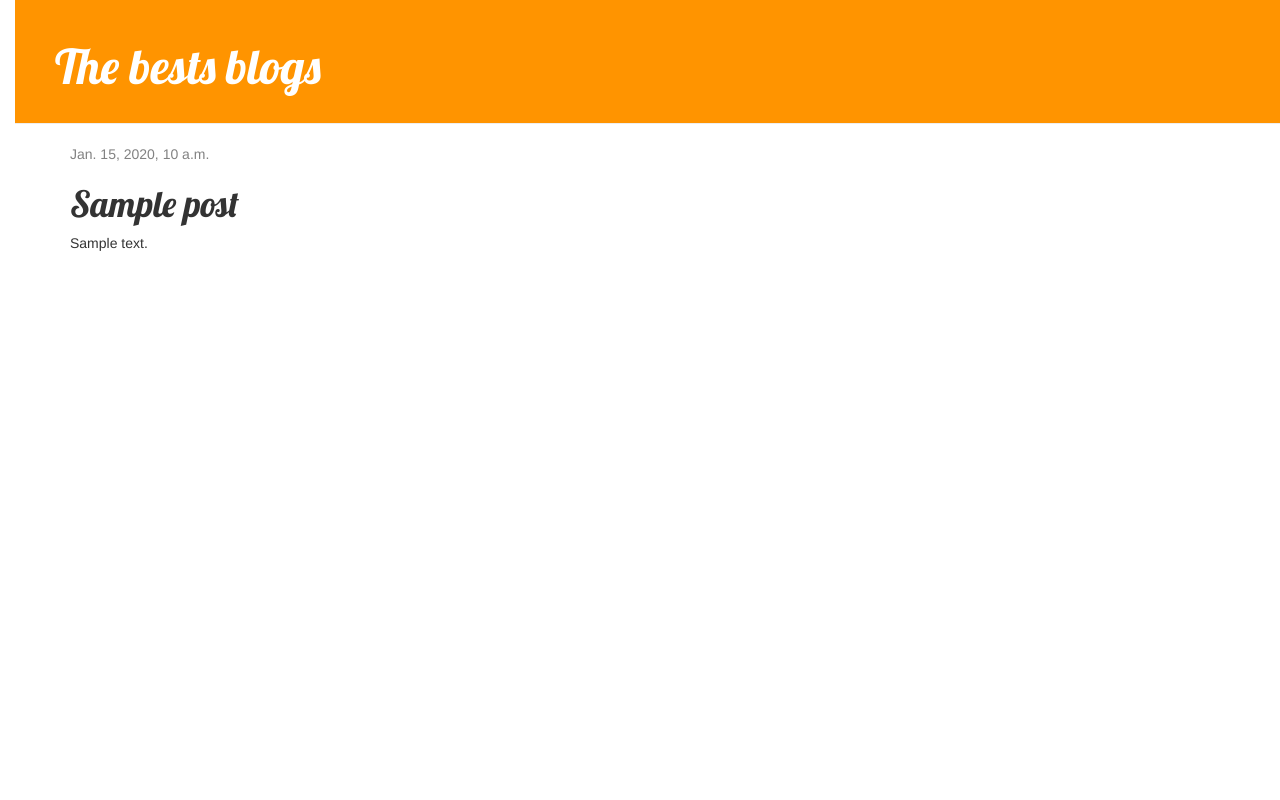
After one commit to rodrigob1991/my-first-blog, a Django app: template blog/templates/blog/post_detail.html in a window 1280 px wide. The commit adds this page. Run offline with Django 3.2, Linux system fonts and the light colour scheme; the template is opened without the code that fills it: most values are stand-ins (such as "Sample title", 1, 10 or a date in 2020); some libraries are stand-ins or nearby versions.

Commit message:
Added view, template for detailed blog post as well as css for the site.

```diff
--- /dev/null
+++ b/blog/static/css/blog.css
@@ -0,0 +1,55 @@
+h1 a {
+	color: green;
+	font-family: 'Lobster';
+}
+
+body {
+	padding-left: 15px;
+}
+
+.page-header {
+    background-color: #ff9400;
+    margin-top: 0;
+    padding: 20px 20px 20px 40px;
+}
+
+.page-header h1, .page-header h1 a, .page-header h1 a:visited, .page-header h1 a:active {
+    color: #ffffff;
+    font-size: 36pt;
+    text-decoration: none;
+}
+
+.content {
+    margin-left: 40px;
+}
+
+h1, h2, h3, h4 {
+    font-family: 'Lobster', cursive;
+}
+
+.date {
+    color: #828282;
+}
+
+.save {
+    float: right;
+}
+
+.post-form textarea, .post-form input {
+    width: 100%;
+}
+
+.top-menu, .top-menu:hover, .top-menu:visited {
+    color: #ffffff;
+    float: right;
+    font-size: 26pt;
+    margin-right: 20px;
+}
+
+.post {
+    margin-bottom: 70px;
+}
+
+.post h1 a, .post h1 a:visited {
+    color: #000000;
+}
--- /dev/null
+++ b/blog/templates/blog/base.html
@@ -0,0 +1,30 @@
+{% load staticfiles %}
+
+
+<html>
+    <head>
+
+        <title>The bests blogs</title>
+	<link rel="stylesheet" href="//maxcdn.bootstrapcdn.com/bootstrap/3.2.0/css/bootstrap.min.css">
+	<link rel="stylesheet" href="//maxcdn.bootstrapcdn.com/bootstrap/3.2.0/css/bootstrap-theme.min.css">
+	<link href="//fonts.googleapis.com/css?family=Lobster&subset=latin,latin-ext" rel="stylesheet" type="text/css">
+	<link rel="stylesheet" href="{% static 'css/blog.css' %}">
+
+    </head>
+    <body>
+
+         <div class="page-header">
+        <h1><a href="/">The bests blogs</a></h1>
+    </div>
+    <div class="content container">
+        <div class="row">
+            <div class="col-md-8">
+            {% block content %}
+            {% endblock %}
+            </div>
+        </div>
+
+    </div>
+
+    </body>
+</html>
--- /dev/null
+++ b/blog/templates/blog/post_detail.html
@@ -0,0 +1,13 @@
+{% extends 'blog/base.html' %}
+
+{% block content %}
+    <div class="post">
+        {% if post.published_date %}
+            <div class="date">
+                {{ post.published_date }}
+            </div>
+        {% endif %}
+        <h1>{{ post.title }}</h1>
+        <p>{{ post.text|linebreaksbr }}</p>
+    </div>
+{% endblock %}
--- a/blog/urls.py
+++ b/blog/urls.py
@@ -3,4 +3,5 @@ from . import views
 
 urlpatterns = [
     url(r'^$', views.post_list, name='post_list'),
+    url(r'^post/(?P<pk>\d+)/$', views.post_detail, name='post_detail'),
 ]
```
Also changed, not shown: blog/templates/blog/post_list.html (+12 -21 lines), blog/views.py (+9 -2 lines).
